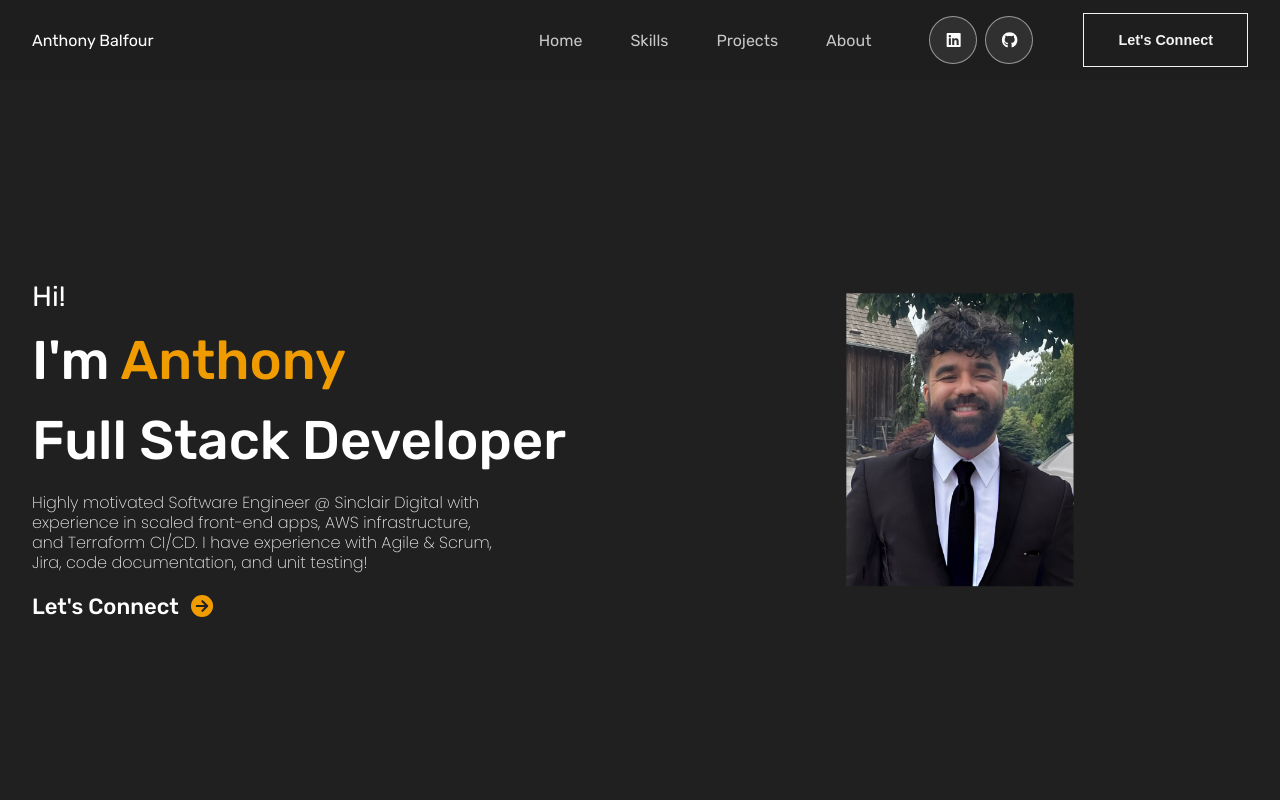
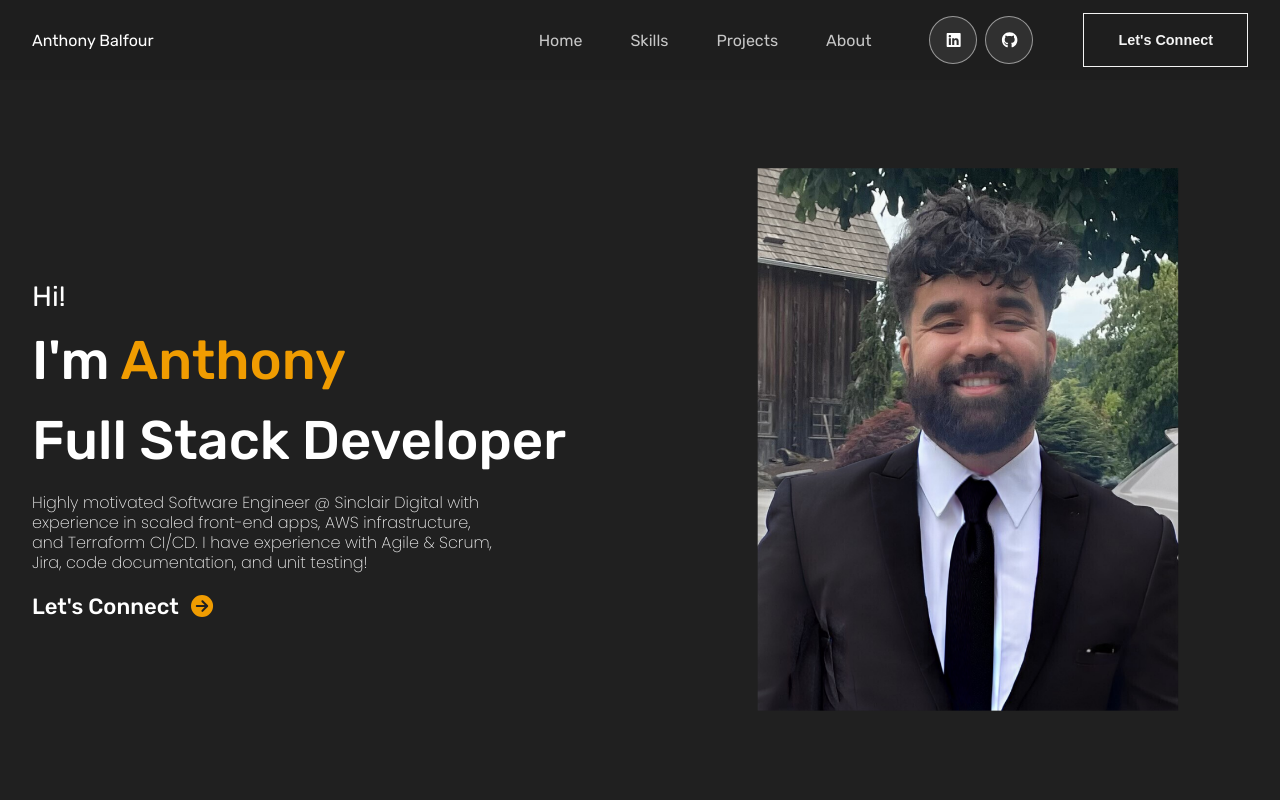
Before and after one commit to anthony-balfour/anthony-balfour.github.io, a React (Create React App) app: page / in a window 1280 px wide. Shown: the top 800 px of the page. Built offline with nearby package versions, Linux system fonts and the light colour scheme; a web font is replaced by a local one.

Commit message:
updated picture positioning

```diff
--- a/src/Sections/Intro/intro.css
+++ b/src/Sections/Intro/intro.css
@@ -21,10 +21,12 @@ The self-portrait is positioned in the second half of the page
 .intro-layout {
   height: calc(100vh - 5rem);
   width: 100vw;
+  max-width: 80rem;
   display: flex;
   align-items: center;
   position: relative;
   z-index: 2;
+  margin: 0 auto;
 }
 
 #intro-content {
@@ -35,7 +37,8 @@ The self-portrait is positioned in the second half of the page
   display: flex;
   flex-direction: column;
   justify-content: center;
-  max-width: 50%;
+  width: 50%;
+  min-width: 0;
 }
 
 .profile-section {
@@ -43,9 +46,10 @@ The self-portrait is positioned in the second half of the page
   display: flex;
   justify-content: center;
   align-items: center;
-  padding: 2rem;
+  padding: 1rem;
   height: calc(100vh - 5rem);
-  overflow: hidden;
+  width: 50%;
+  min-width: 0;
 }
 
 .profile-image-container {
@@ -55,14 +59,13 @@ The self-portrait is positioned in the second half of the page
   display: flex;
   justify-content: center;
   align-items: center;
+  overflow: hidden;
 }
 
 .profile-headshot {
   width: 100%;
-  max-width: 100%;
-  height: 100%;
-  max-height: calc(100vh - 9rem);
-  object-fit: contain;
+  height: 75vh;
+  object-fit: cover;
   object-position: center;
   border: none;
   box-shadow: none;
```
